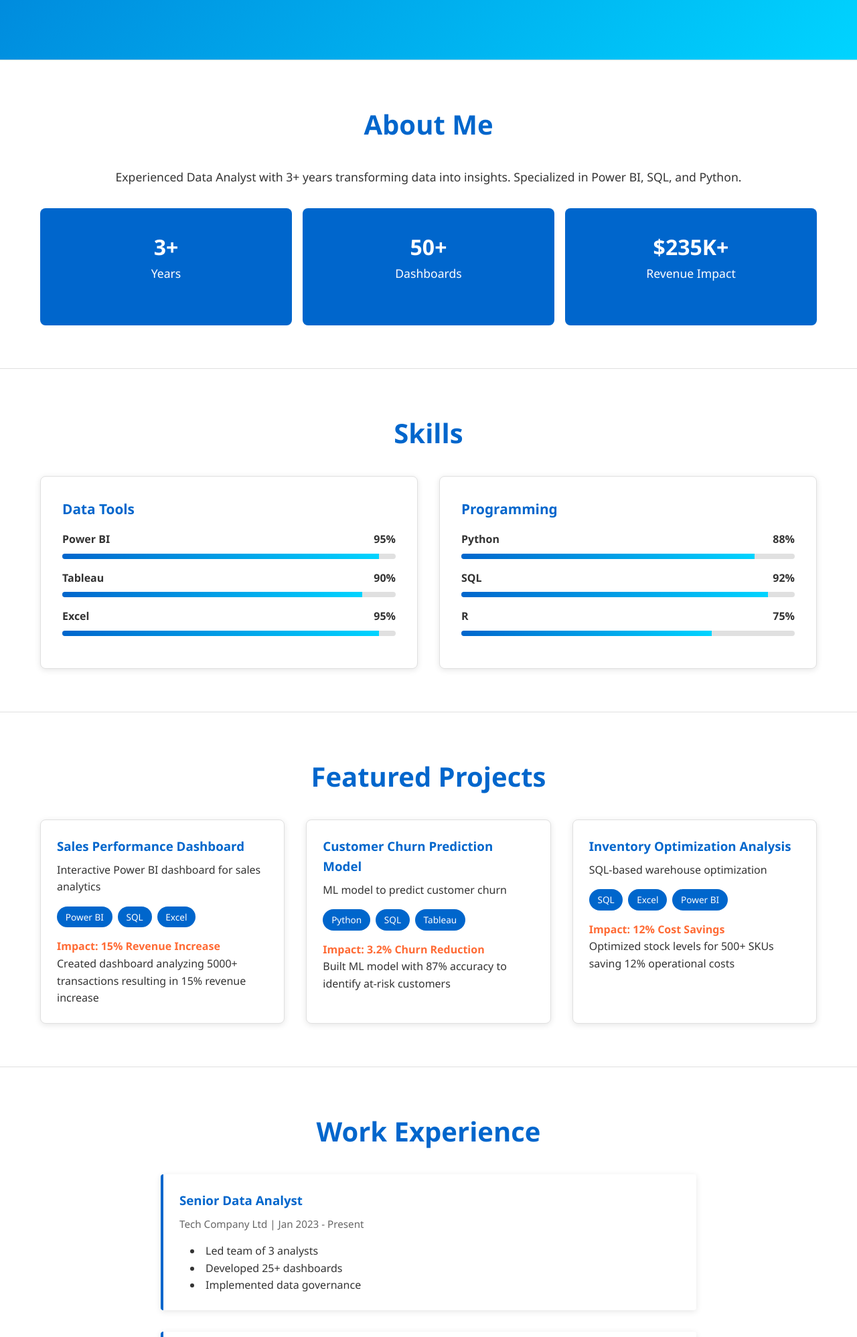
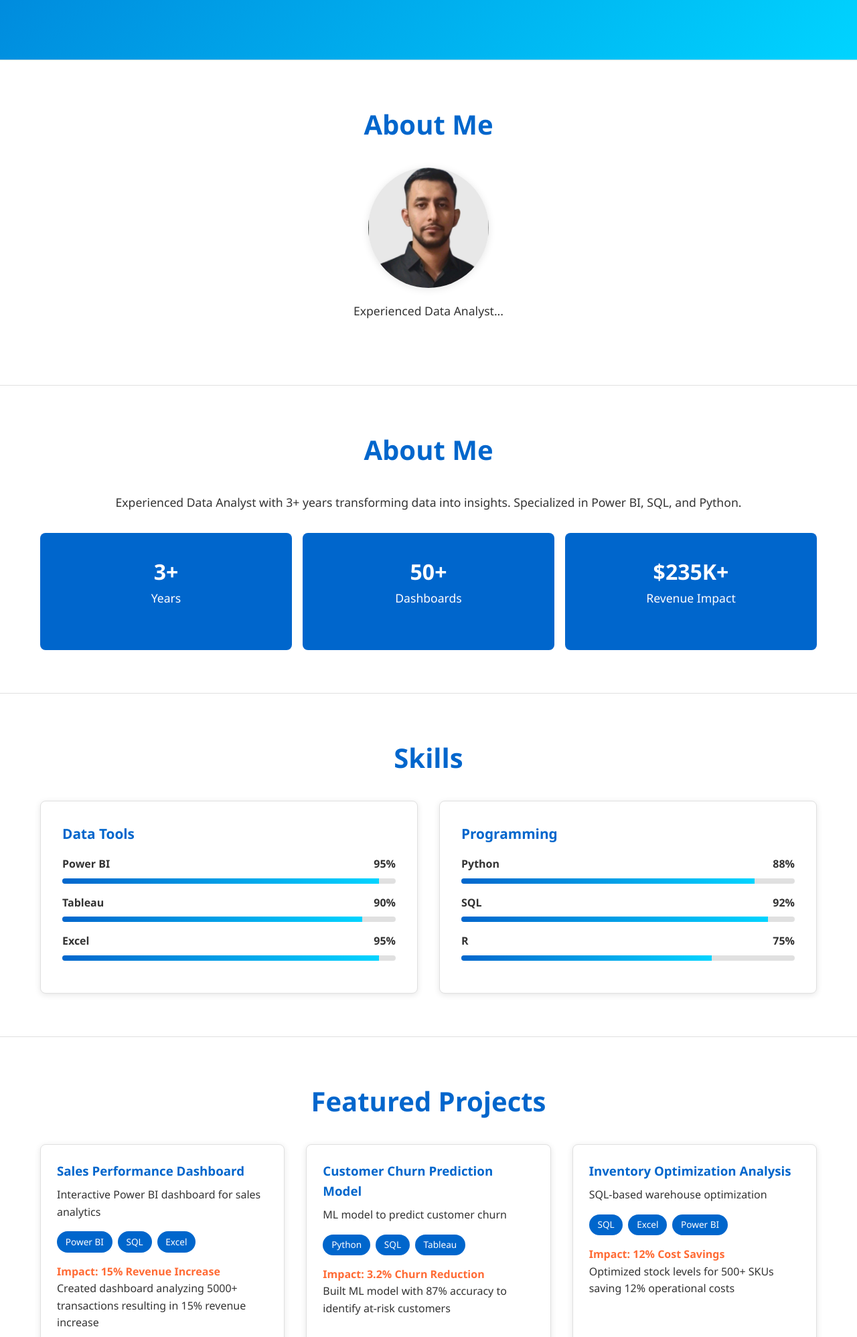
Before and after one commit to salmansaifee/portfolio-website, a Flask app: page / in a window 1280 px wide. Shown: the part 781-2778 px from the top of the page at 67% size. Run offline with Flask 3, Linux system fonts and the light colour scheme.

Commit message:
Added personal photo and updated projects

```diff
--- a/backend/static/css/style.css
+++ b/backend/static/css/style.css
@@ -32,6 +32,16 @@
     margin: 0 auto;
     padding: 0 20px;
 }
+
+/* Styling Profile Photo */
+.profile-photo {
+  width: 180px;
+  border-radius: 100px;
+  margin: 20px auto;
+  display: block;
+  box-shadow: 0 2px 12px rgba(0,0,0,0.10);
+}
+
 
 /* Navigation */
 .navbar {
--- a/backend/templates/index.html
+++ b/backend/templates/index.html
@@ -32,6 +32,15 @@
             <a href="#projects" class="cta-button">View My Work</a>
         </div>
     </section>
+
+    <section id="about" class="about">
+    <div class="container">
+        <h2>About Me</h2>
+        <img src="{{ url_for('static', filename='images/profile.jpg') }}" alt="Your Name" class="profile-photo" style="width:180px;border-radius:100px;margin:20px auto;display:block;">
+        <p>Experienced Data Analyst...</p>
+        <!-- rest of about section -->
+    </div>
+</section>
 
     <!-- About Section -->
     <section id="about" class="about">
```
Also changed, not shown: backend/static/images/profile.jpg (added).
